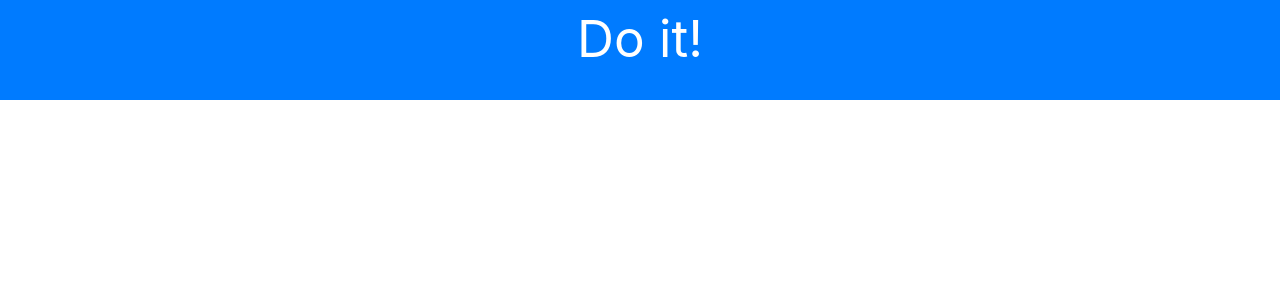
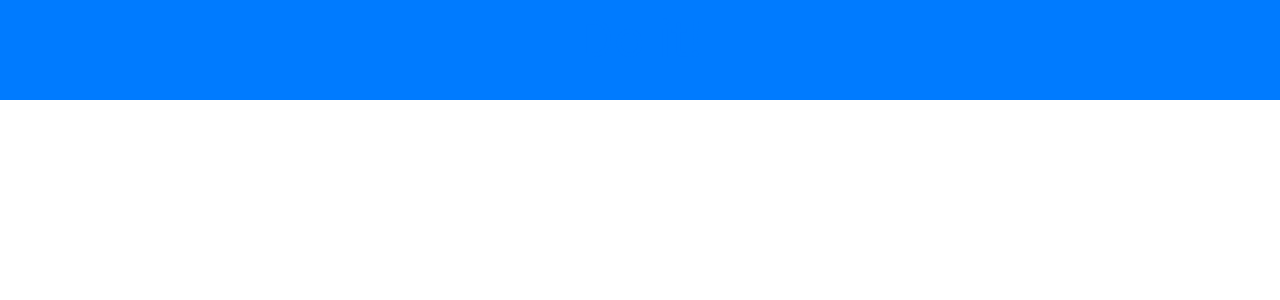
Before and after one commit to codestates/doit-client, a Next.js app: page /login in a window 1280 px wide. Shown: the top 300 px of the page. Built offline with nearby package versions, Linux system fonts and the light colour scheme.

Commit message:
login 작업

```diff
--- a/components/Login/Logo.js
+++ b/components/Login/Logo.js
@@ -15,8 +15,10 @@ const Main = styled.div`
 
 const Logo = () => {
   return (
-    <Link href='/'>
-      <Main className="bg bg-primary">Do it!</Main>
+    <Link href="/">
+      <Main className="bg bg-primary">
+        <span className="text-primary">Do it!</span>
+      </Main>
     </Link>
   );
 };
```
